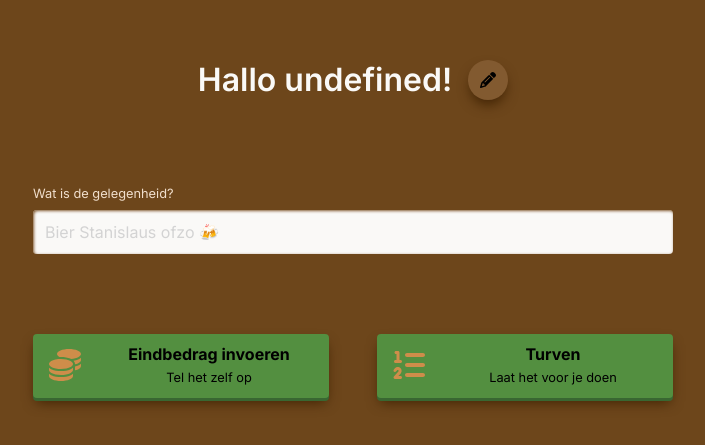
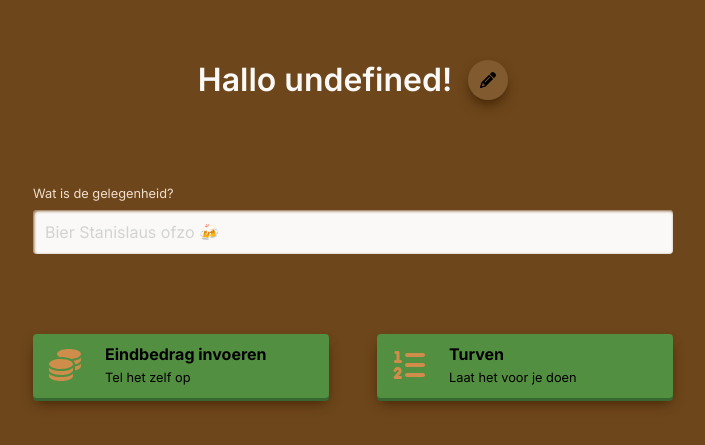
Before and after one commit to S-D-V-A-S-M-V-V-I-C-T-S-S-BAGGER/BAGGER-next, a Next.js app: page /turf in a window 1280 px wide. Shown: the part 173-618 px from the top of the page, without its empty margins (287-992 px from the left). Built offline with nearby package versions, Linux system fonts and the light colour scheme.

Commit message:
updates text align on button

```diff
--- a/components/baggerButton.css
+++ b/components/baggerButton.css
@@ -92,6 +92,10 @@
 			display: grid;
 			grid-template: "icon header" "icon description" auto / auto 1fr;
 			grid-column-gap: 1.5rem;
+
+			h5, p {
+				text-align: left;
+			}
 		}
 	}
 }
```
